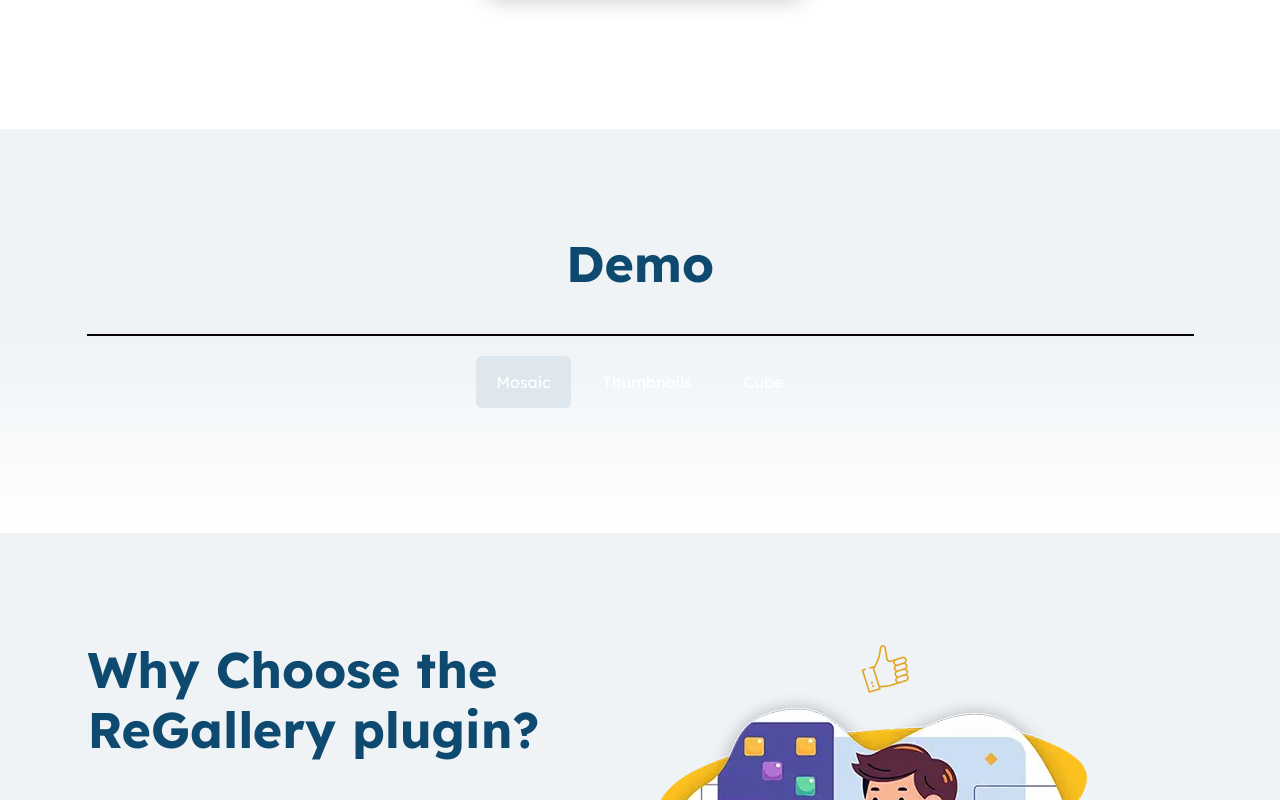
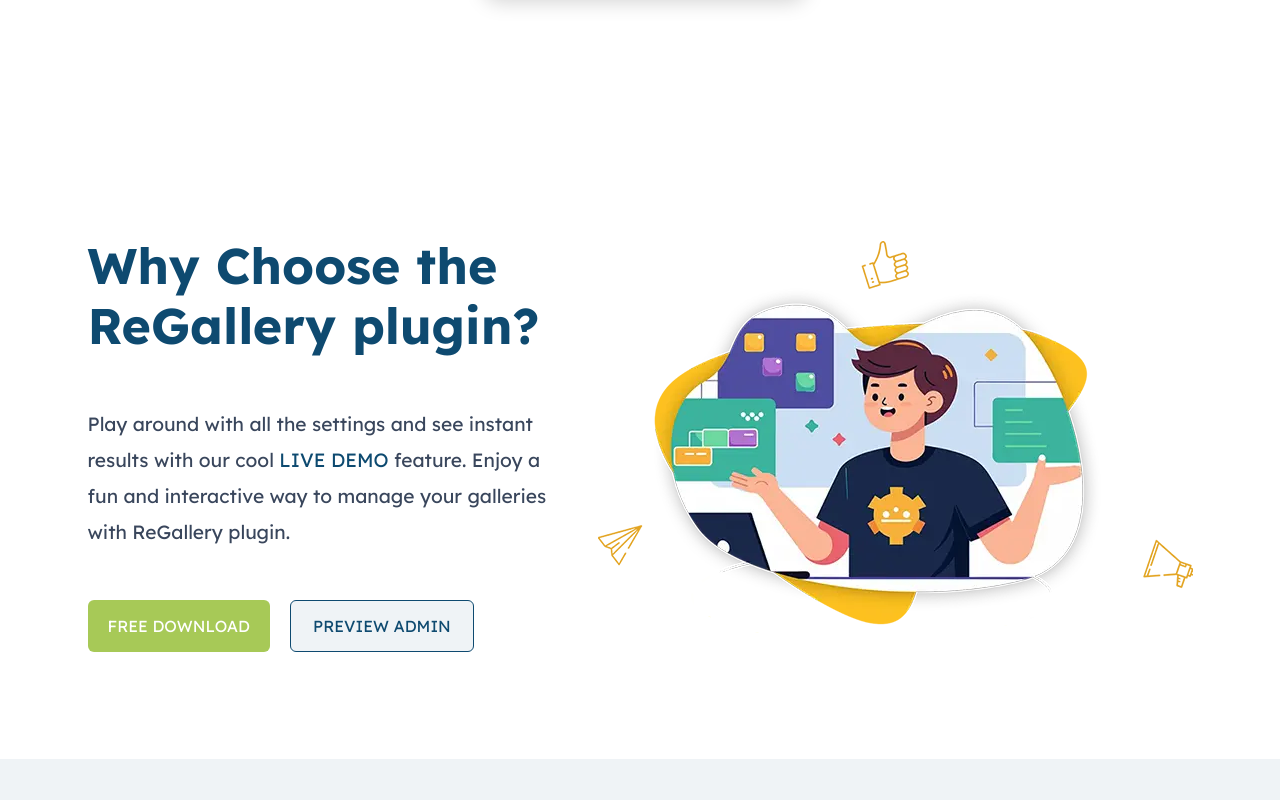
Before and after one commit to GrigorHarutyunian/regallery, a React (Vite) app: page / in a window 1280 px wide. Shown: the part 1780-2580 px from the top of the page. Built offline with nearby package versions, Linux system fonts and the light colour scheme.

Commit message:
new place for demo section

```diff
--- a/src/App.tsx
+++ b/src/App.tsx
@@ -25,11 +25,10 @@
       <main>
         <Hero />
         <Views />
-        <Demo />
         <Info />
         <Features />
         <Review />
-
+         <Demo />
         <Faq />
         <Support />
       </main>
```
